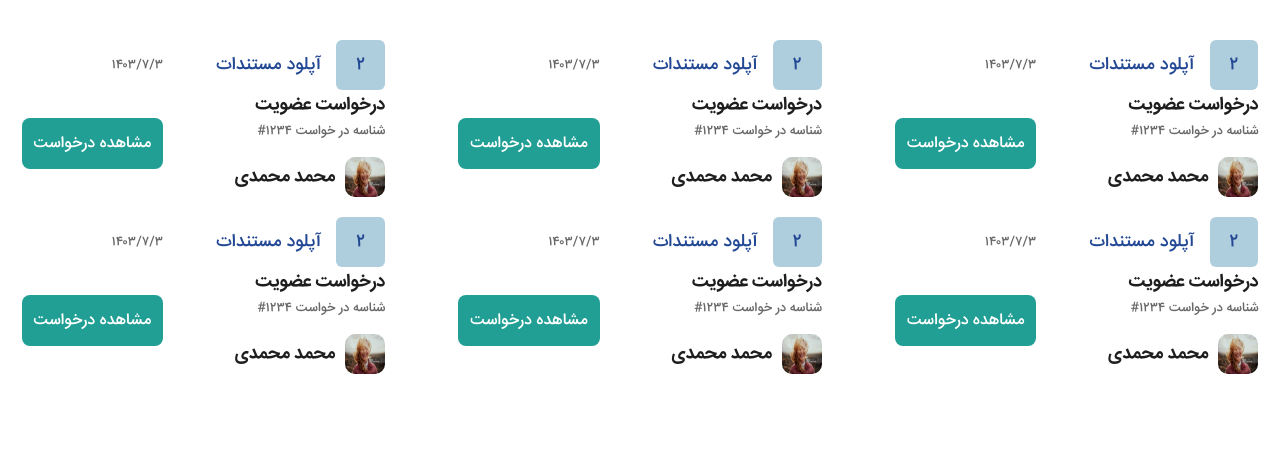
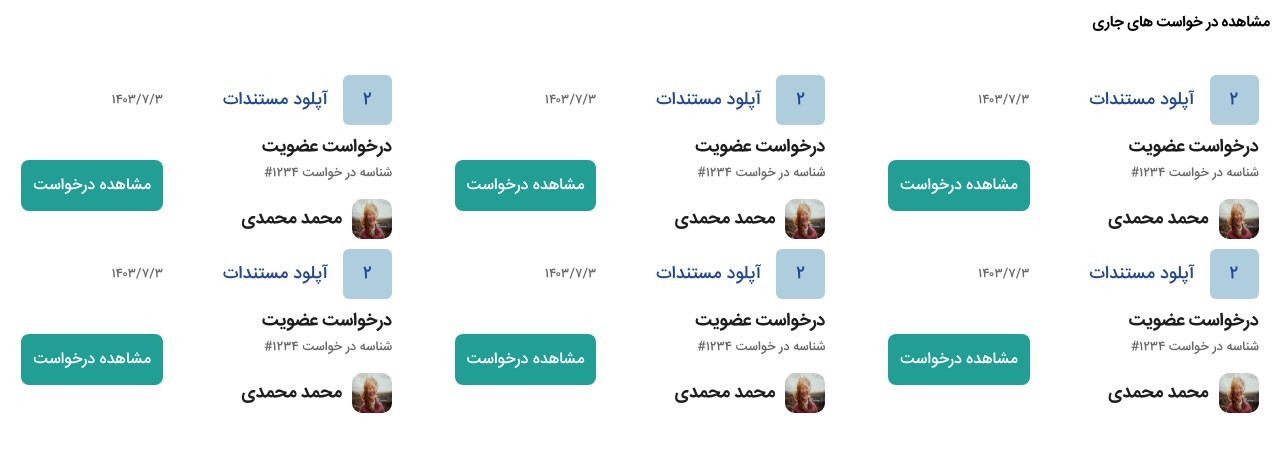
Before and after one commit to Swift-fox82/task-, a plain HTML site: page src/index.html in a window 1280 px wide. Drawn offline with Linux system fonts and the light colour scheme.

Commit message:
add tag header and style header

```diff
--- a/src/css/style.css
+++ b/src/css/style.css
@@ -27,6 +27,10 @@ body,
 
 body {
     font-family: sans-serif;
+}
+
+header {
+    margin: 1rem 1rem 0 0;
 }
 
 .upload {
@@ -91,11 +95,11 @@ body {
 @media screen and (min-width: 1024px) {
     .upload {
         grid-template-columns: 1fr 1fr 1fr;
-        gap: 3rem;
+        gap: 2rem;
     }
 
     .upload__header {
-        gap: 1rem
+        gap: 1.7rem
     }
 
     .btn {
--- a/src/index.html
+++ b/src/index.html
@@ -7,6 +7,9 @@
     <title>Task</title>
 </head>
 <body>
+    <header>
+        <h2>مشاهده در خواست های جاری</h2>
+    </header>
     <div class="upload">
         <div class="upload__header">
             <p class="upload--doc"><span>۲</span>آپلود مستندات</p>
```
